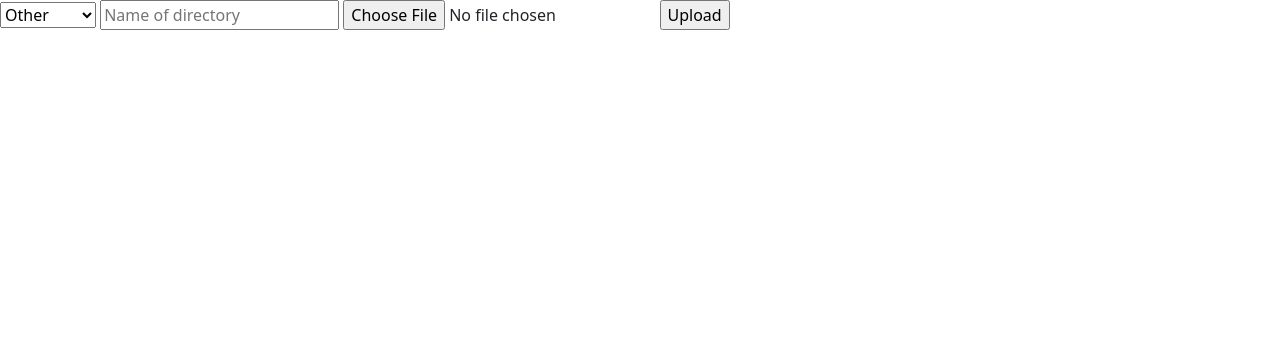
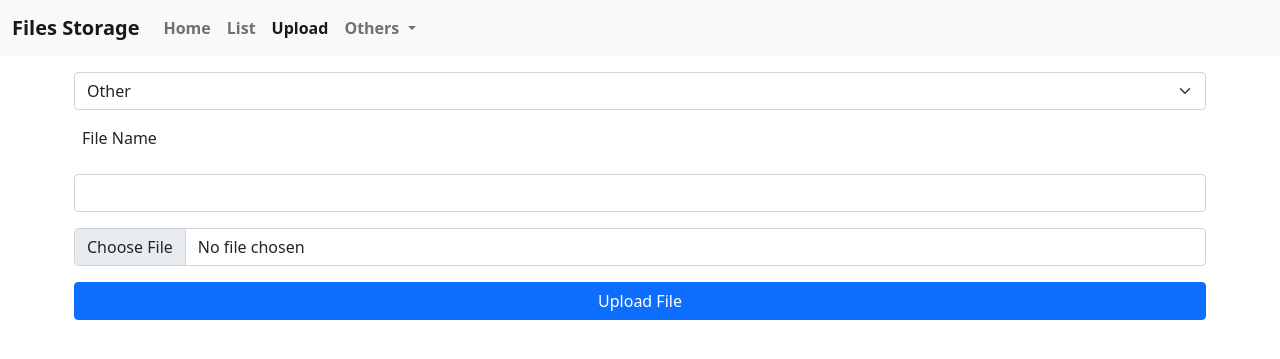
Before and after one commit to Brayan-724/FileStorage, a Node server app: page /u in a window 1280 px wide. Shown: the top 359 px of the page. Run offline with Node 20, Linux system fonts and the light colour scheme; some libraries are stand-ins or nearby versions.

Commit message:
AutoCommited

```diff
--- /dev/null
+++ b/src/partials/nav.ejs
@@ -0,0 +1,32 @@
+<nav class="navbar navbar-expand-lg navbar-light bg-light mb-3">
+    <div class="container-fluid fw-bolder">
+      <a class="navbar-brand" href="/">Files Storage</a>
+      <button class="navbar-toggler" type="button" data-bs-toggle="collapse" data-bs-target="#navbarSupportedContent" aria-controls="navbarSupportedContent" aria-expanded="false" aria-label="Toggle navigation">
+        <span class="navbar-toggler-icon"></span>
+      </button>
+      <div class="collapse navbar-collapse" id="navbarSupportedContent">
+        <ul class="navbar-nav me-auto mb-2 mb-lg-0">
+          <li class="nav-item">
+            <a class="nav-link <%= active=='h'?'active':'' %>" href="/">Home</a>
+          </li>
+          <li class="nav-item">
+            <a class="nav-link <%= active=='fl'?'active':'' %>" href="/fl">List</a>
+          </li>
+          <li class="nav-item">
+            <a class="nav-link <%= active=='u'?'active':'' %>" href="/u">Upload</a>
+          </li>
+          <li class="nav-item dropdown">
+            <a class="nav-link dropdown-toggle" href="#" id="navbarDropdown" role="button" data-bs-toggle="dropdown" aria-expanded="false">
+              Others
+            </a>
+            <ul class="dropdown-menu" aria-labelledby="navbarDropdown">
+              <li><a class="dropdown-item" href="/">Reset Server</a></li>
+              <li><a class="dropdown-item" href="#">Another action</a></li>
+              <li><hr class="dropdown-divider"> Dev</li>
+              <li><a class="dropdown-item" href="#">Something else here</a></li>
+            </ul>
+          </li>
+        </ul>
+      </div>
+    </div>
+  </nav>
--- a/src/routes/viewFile.js
+++ b/src/routes/viewFile.js
@@ -5,7 +5,6 @@ const router = express.Router();
 router.get('/:fileName', async (req, res) => {
     const fileName = req.params.fileName;
     const file = await getBy({fileName: fileName});
-    console.log(file.data);
     if(file.success && file.data.length > 0) {
         res.type(file.data[0].file.type).status(200).send(file.data[0].file.data);
     } else {
--- a/src/views/error.ejs
+++ b/src/views/error.ejs
@@ -16,5 +16,6 @@
             <span>Stack:</span>
             <pre><%= error.stack %></pre>
         </p>
+        <a href="/">Menu</a>
     </body>
 </html>
--- a/src/views/files.ejs
+++ b/src/views/files.ejs
@@ -5,7 +5,8 @@
         <title> All Files </title>
     </head>
     <body>
-        <a href="/">Menu</a>
+        <%- include('../partials/nav', {active: 'fl'}) -%>
+        <div class="container text-center">
             <div class="list-group">
                 <% let i=0; files.forEach(function(file) { %>
                     <div class="card card-body">
@@ -19,6 +20,7 @@
                         <% i++ %>
                     </div>
                 <% }) %>
-        </ul>
+            </div>
+        </div>
     </body>
 </html>
--- a/src/views/upload.ejs
+++ b/src/views/upload.ejs
@@ -5,16 +5,23 @@
     <title>Upload file</title>
 </head>
 <body>
-    <form action="/u" method="post" enctype="multipart/form-data">
-        <select required name="type">
+    <%- include('../partials/nav', {active:'u'}) -%>
+    <div class="container">
+        <form class="row g-3 needs-validation" novalidate action="/u" method="post" enctype="multipart/form-data">
+            <select class="form-select" required name="type">
                 <option value="other">Other</option>
                 <optgroup label="Library">
                     <option value="lib/mod">Module</option>
                 </optgroup>
             </select>
-        <input type="text" required id="dirName" name="dirName" placeholder="Name of directory">
-        <input required type="file" name="file">
-        <input type="submit" value="Upload">
+            <label for="dirName" class="form-label"> File Name </label>
+            <input type="text" class="form-control" required id="dirName" name="dirName">
+
+
+            <input class="form-control" required type="file" name="file">
+
+            <button type="submit" class="btn btn-primary"> Upload File </button>
         </form>
+    </div>
 </body>
 </html>
```
Also changed, not shown: src/public/UPLOAD/Hola.jpg, src/public/UPLOAD/Holao.jpg. Lines whose indentation alone changed are shown as unchanged.
